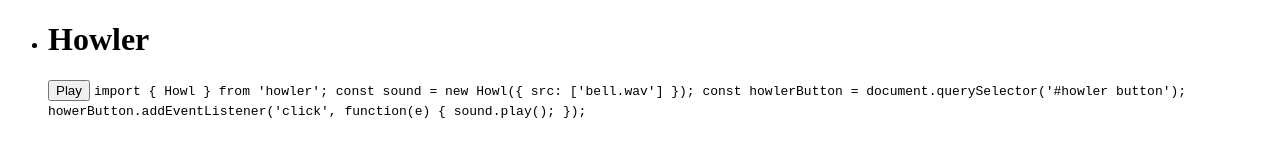
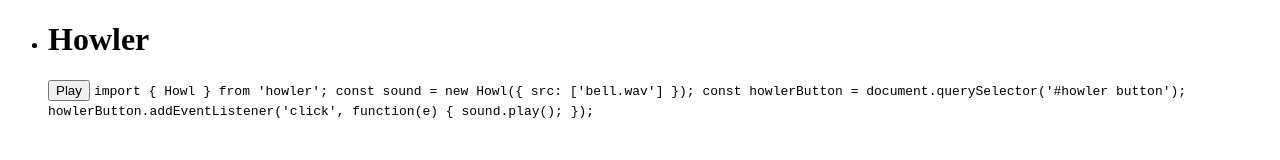
Before and after one commit to sunnyzanchi/quick-audio-test, a website built with webpack: page public/index.html in a window 1280 px wide. Built offline with nearby package versions, Linux system fonts and the light colour scheme; files whose address does not match are found by name.

Commit message:
Fixed typo, added bell sound file

```diff
--- a/public/index.html
+++ b/public/index.html
@@ -18,7 +18,8 @@
             });
 
             const howlerButton = document.querySelector('#howler button');
-            howerButton.addEventListener('click', function(e) {
+
+            howlerButton.addEventListener('click', function(e) {
               sound.play();
             });
           </code>
--- a/src/index.js
+++ b/src/index.js
@@ -3,8 +3,9 @@
 const sound = new Howl({
   src: ['bell.wav']
 });
+
 const howlerButton = document.querySelector('#howler button');
 
-howerButton.addEventListener('click', function(e) {
+howlerButton.addEventListener('click', function(e) {
   sound.play();
 });
```
Also changed, not shown: 1 other file.
